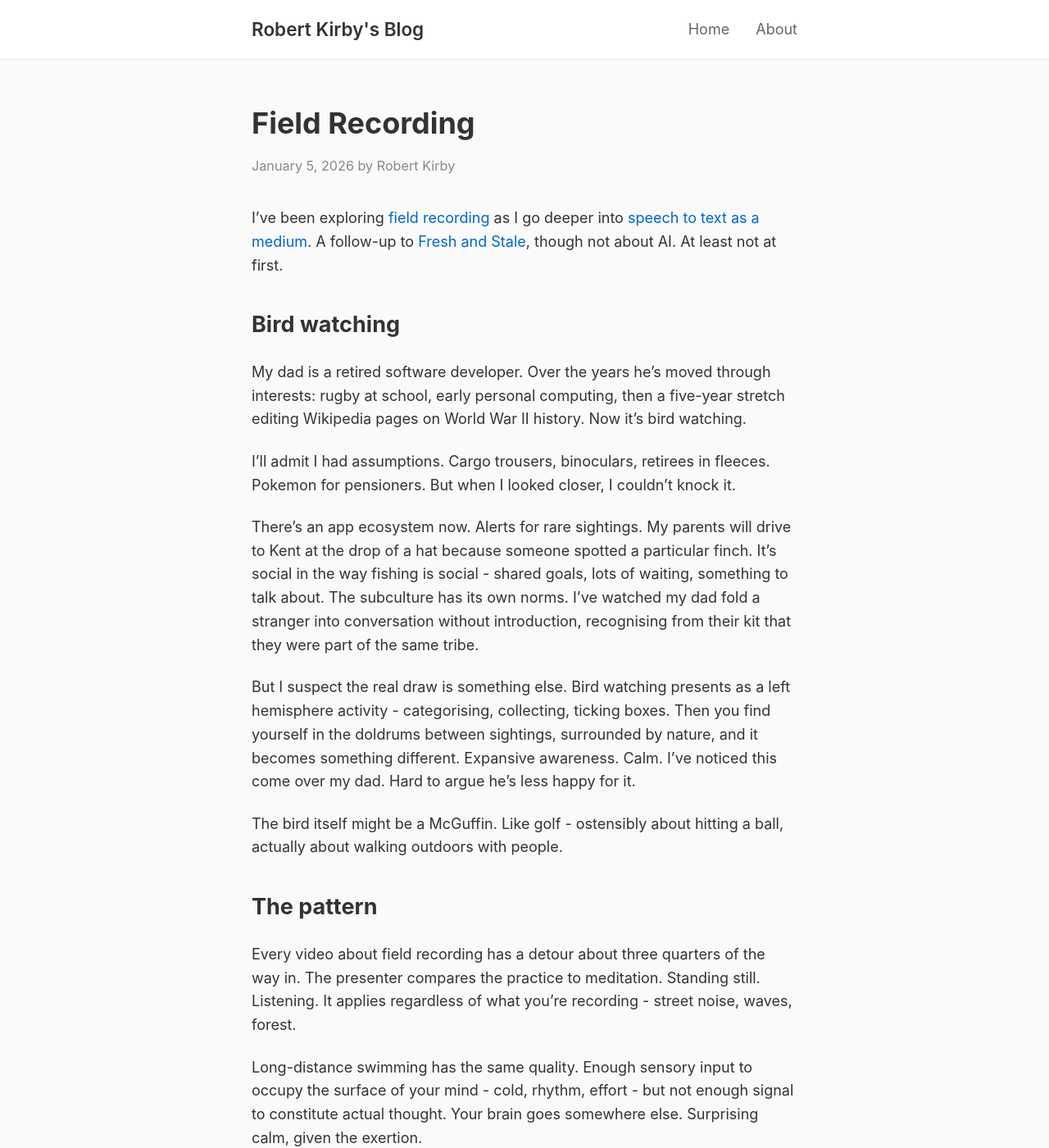
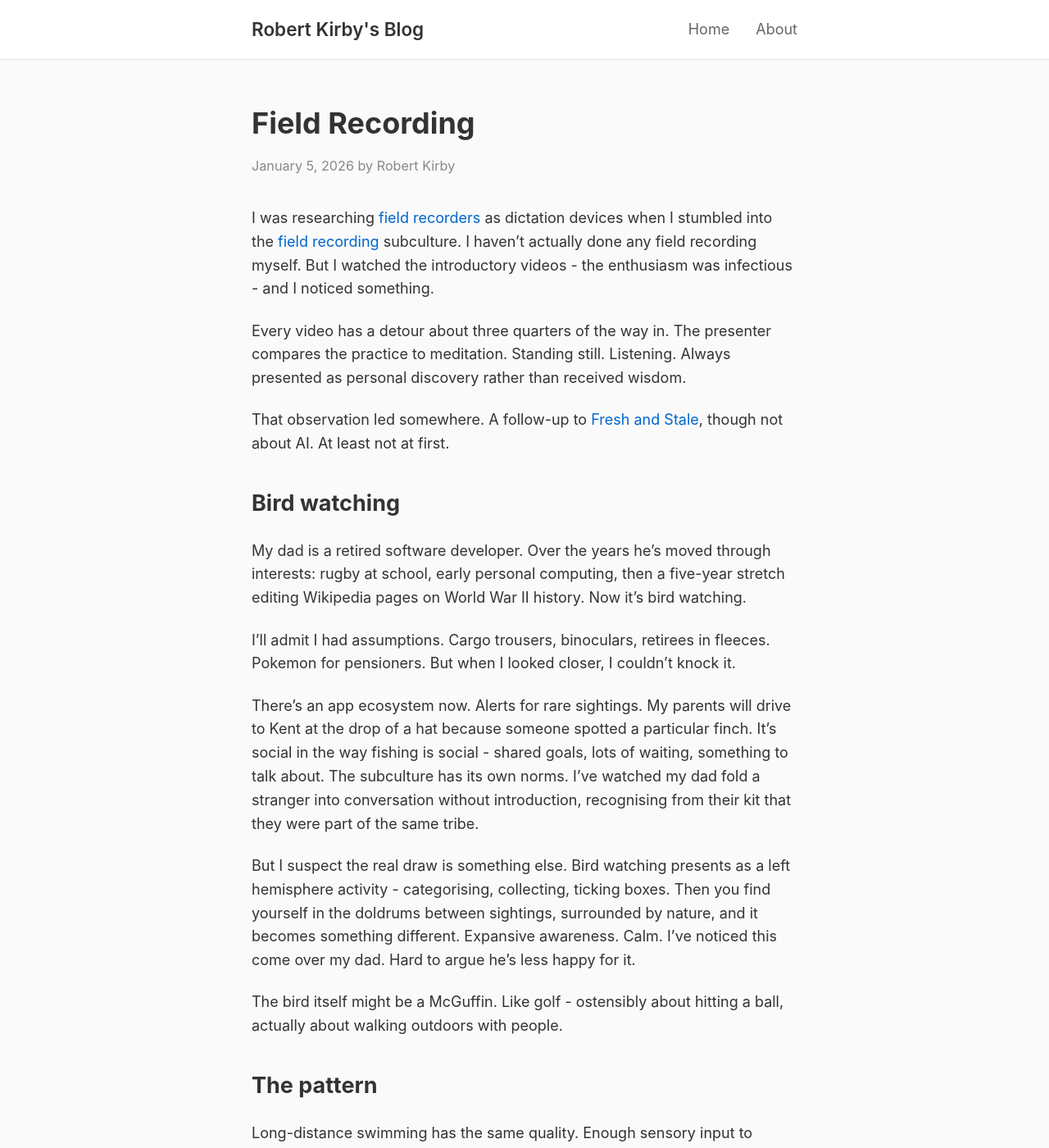
Before and after one commit to rob137/rob137.github.io, a Jekyll site: the page built from _posts/2026-01-05-field-recording.md, in a window 1280 px wide and 1400 px high. Shown: the whole window at 82% size. Built offline with Jekyll 4.4.1, drawn with Linux system fonts in a browser that asks for light colours; some of the changed text lies outside the part shown.

Commit message:
Rework Field Recording - make title the entry point, add infectious enthusiasm, clean up redundancy

```diff
--- a/_posts/2026-01-05-field-recording.md
+++ b/_posts/2026-01-05-field-recording.md
@@ -6,7 +6,11 @@ tags: [meditation, attention, nature, ai]
 excerpt: "Left hemisphere bait, right hemisphere activity. A pattern that keeps appearing."
 ---
 
-I've been exploring [field recording](https://en.wikipedia.org/wiki/Field_recording) as I go deeper into [speech to text as a medium](/2026/01/02/voice-first-the-future-of-talking-to-machines/#the-setup). A follow-up to [Fresh and Stale](/2026/01/04/fresh-and-stale/), though not about AI. At least not at first.
+I was researching [field recorders](/2026/01/02/voice-first-the-future-of-talking-to-machines/#the-setup) as dictation devices when I stumbled into the [field recording](https://en.wikipedia.org/wiki/Field_recording) subculture. I haven't actually done any field recording myself. But I watched the introductory videos - the enthusiasm was infectious - and I noticed something.
+
+Every video has a detour about three quarters of the way in. The presenter compares the practice to meditation. Standing still. Listening. Always presented as personal discovery rather than received wisdom.
+
+That observation led somewhere. A follow-up to [Fresh and Stale](/2026/01/04/fresh-and-stale/), though not about AI. At least not at first.
 
 ## Bird watching
 
@@ -22,11 +26,9 @@ The bird itself might be a McGuffin. Like golf - ostensibly about hitting a ball
 
 ## The pattern
 
-Every video about field recording has a detour about three quarters of the way in. The presenter compares the practice to meditation. Standing still. Listening. It applies regardless of what you're recording - street noise, waves, forest.
-
 Long-distance swimming has the same quality. Enough sensory input to occupy the surface of your mind - cold, rhythm, effort - but not enough signal to constitute actual thought. Your brain goes somewhere else. Surprising calm, given the exertion.
 
-These aren't the same activity. But they seem to converge on the same place.
+Bird watching, field recording, swimming. These aren't the same activity. But they seem to converge on the same place.
 
 ## Maps
 
```
